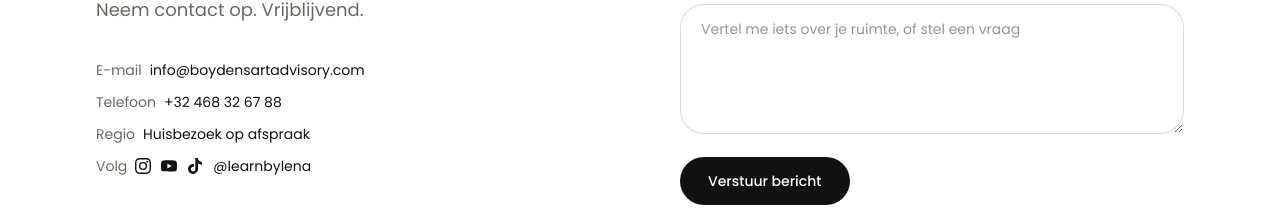
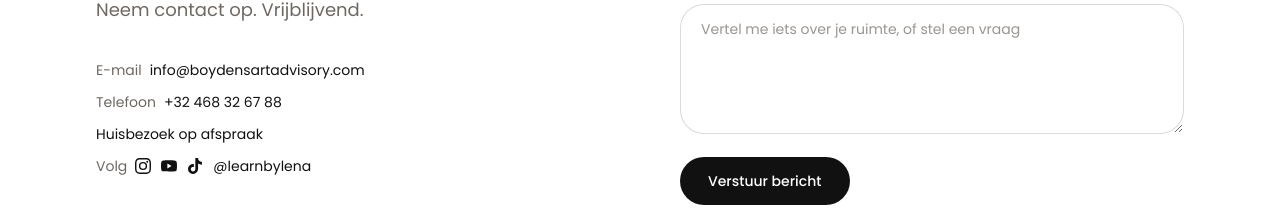
Before and after one commit to JelenaArtAdvisory/Jelena-Boydens-Art-Advisory, a Next.js app: page / in a window 1280 px wide. Shown: the part 5086-5300 px from the top of the page. Built offline with nearby package versions, Linux system fonts and the light colour scheme.

Commit message:
Contact: drop the region label, show only the value
Co-Authored-By: Claude Opus 4.8 <noreply@anthropic.com>

```diff
--- a/src/components/Contact.tsx
+++ b/src/components/Contact.tsx
@@ -75,7 +75,6 @@ export function Contact() {
               </dd>
             </div>
             <div className="flex gap-2">
-              <dt className="text-muted">{t.contact.labelRegion}</dt>
               <dd>{t.contact.region}</dd>
             </div>
             <div className="flex gap-2">
```
